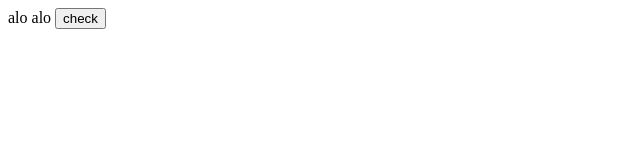
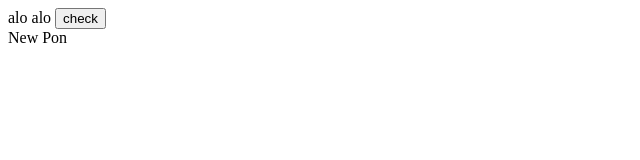
Before and after one commit to user165650/pon1, a plain HTML site: page info.html in a window 1280 px wide. Shown: the full height of the page, 0-640 px from the left. Drawn offline with Linux system fonts and the light colour scheme.

Commit message:
Update info.html
new pon

```diff
--- a/info.html
+++ b/info.html
@@ -9,5 +9,6 @@
 <body>
     <a>alo alo</a>
     <button>check</button>
+    <div> New Pon </div>
 </body>
 </html>
```
